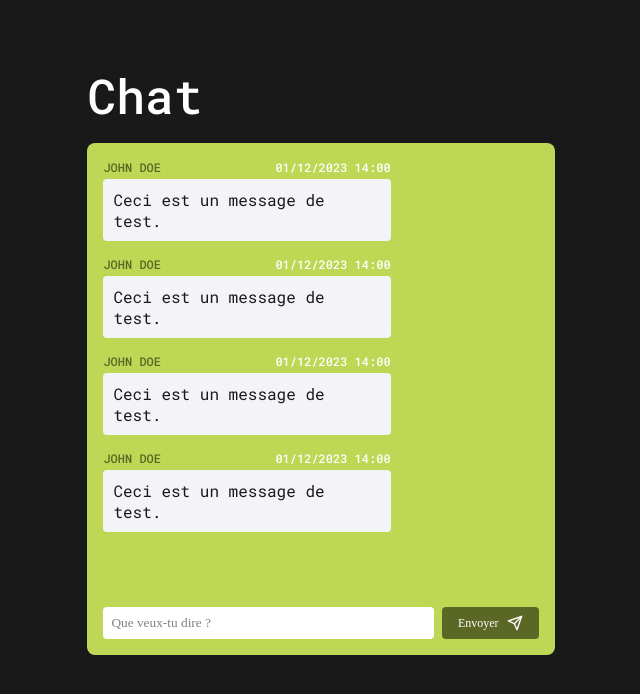
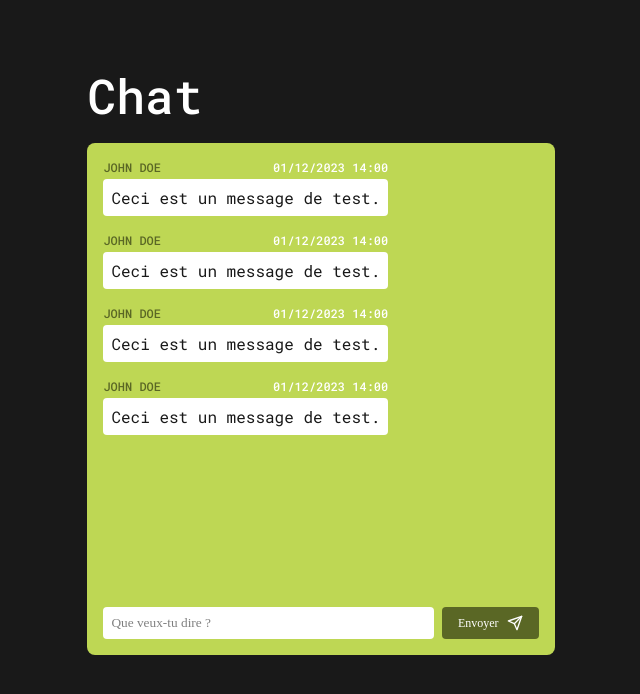
Before and after one commit to Triips-TheCoder/HETIC-FLASK-CHAT, a Flask app: page / in a window 1280 px wide. Shown: the part 72-766 px from the top of the page, without its empty margins (335-975 px from the left). Run offline with Flask 3, Linux system fonts and the light colour scheme.

Commit message:
message hugged, colored and padded

```diff
--- a/static/css/message.css
+++ b/static/css/message.css
@@ -1,12 +1,13 @@
 .message {
-    margin-bottom: 15px;
+    margin-bottom: 16px;
+    display: inline-block;
     max-width: 66%;
 }
 
 .message-content{
-    background-color: #f4f4f8;
+    background-color: white;
     border-radius: 4px;
-    padding: 10px;
+    padding: 8px;
     color: #191919;
 }
 
```
